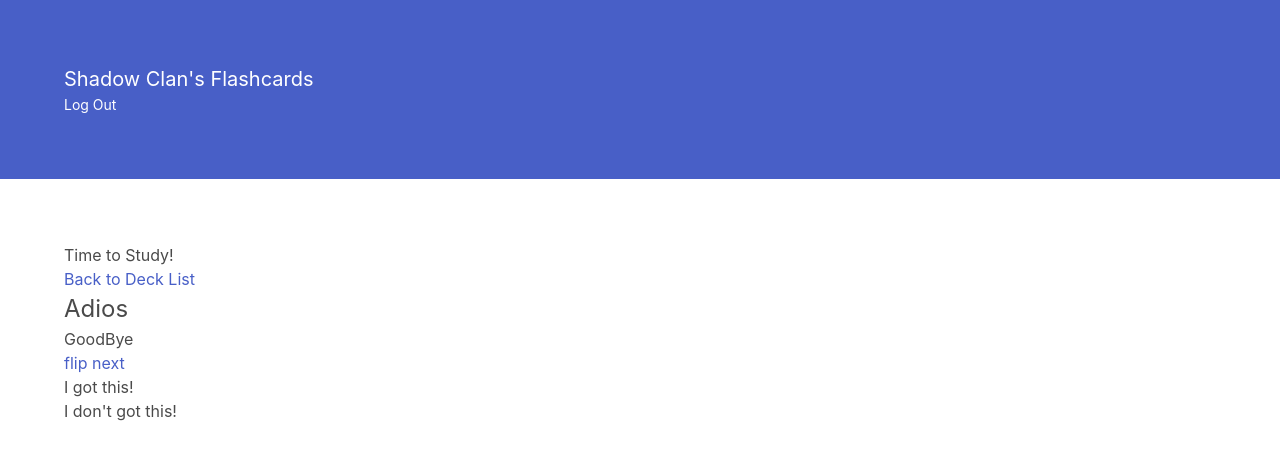
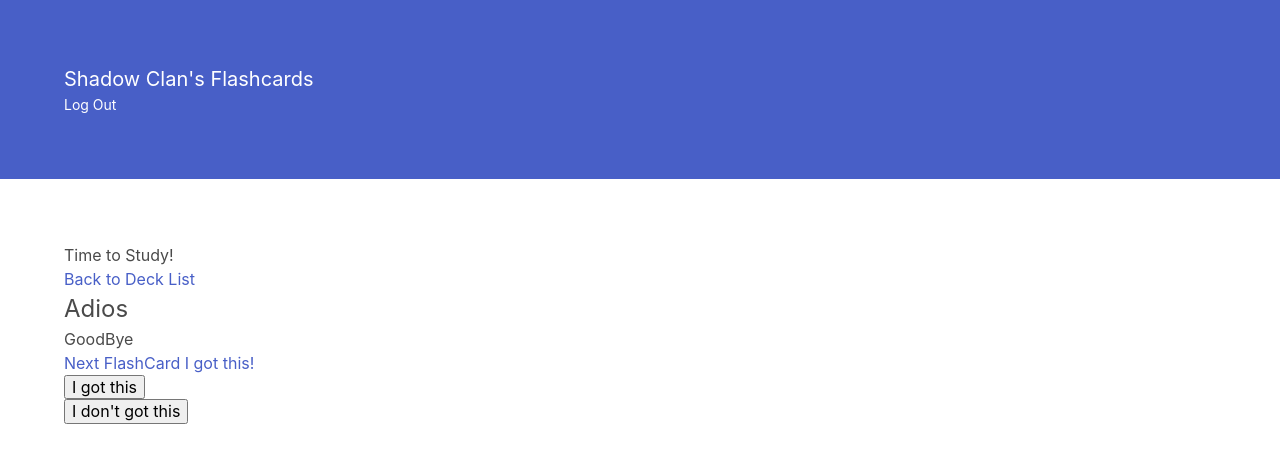
Before and after one commit to paulreece/Leitner-Flashcards, a Django app: a page that uses templates/show_answer.html in a window 1280 px wide. Shown: the top 463 px of the page. Run offline with Django 4.2, Linux system fonts and the light colour scheme; a user stored in the database is signed in; data comes from the database, SQL or seed files in the repository; both versions use the stored data as it was after the commit.

Commit message:
lots of new stuf

```diff
--- a/flashcard/urls.py
+++ b/flashcard/urls.py
@@ -28,6 +28,10 @@ urlpatterns = [
     path("decks/<slug:slug>/delete",
          flash_views.delete_deck, name="delete_deck"),
     path("decks/<slug:slug>", flash_views.show_flashcards, name="show_flashcards"),
+    path("decks/<slug:slug>/<int:pk>/correct/",
+         flash_views.add_correct, name="add_correct"),
+    path("decks/<slug:slug>/<int:pk>/incorrect/",
+         flash_views.add_incorrect, name="add_incorrect"),
     path("decks/<slug:slug>/add/",
          flash_views.add_flashcard, name="add_flashcard"),
     path("decks/<slug:slug>/<int:pk>/edit/",
@@ -38,5 +42,4 @@ urlpatterns = [
          flash_views.show_prompt, name="show_prompt"),
     path("decks/<slug:slug>/<int:pk>/answer",
          flash_views.show_answer, name="show_answer"),
-
 ]
--- a/flashcardsapp/views.py
+++ b/flashcardsapp/views.py
@@ -1,4 +1,5 @@
 from curses import flash
+from pickle import FALSE
 from django.shortcuts import render, redirect, get_object_or_404
 from django.contrib.auth.mixins import LoginRequiredMixin
 from django.http.response import HttpResponseRedirect
@@ -132,9 +133,44 @@ def show_prompt(request, slug, pk):
 @ login_required
 def show_answer(request, slug, pk):
     deck = get_object_or_404(Deck, slug=slug)
+    flashcards = FlashCard.objects.get(pk=pk)
+    return render(request, "show_answer.html", {"flashcards": flashcards, "deck": deck})
+
+
+@ login_required
+def add_correct(request, slug, pk):
+    deck = get_object_or_404(Deck, slug=slug)
     flashcard = get_object_or_404(FlashCard, pk=pk)
-    return render(request, "show_answer.html", {"flashcard": flashcard, "deck": deck})
+    if request.method == "GET":
+        correct = FlashCard
+    else:
+        correct = FlashCard(request.method == "POST")
 
+        FlashCard.objects.filter(pk=flashcard.pk).update(
+            correct=True
+        ),
+        return redirect(to="show_prompt", slug=deck.slug, pk=flashcard.pk)
+
+    return render(request, "correct.html", {"deck": deck, "flashcard": flashcard, "correct": correct},)
+
+
+@ login_required
+def add_incorrect(request, slug, pk):
+    deck = get_object_or_404(Deck, slug=slug)
+    flashcard = get_object_or_404(FlashCard, pk=pk)
+    if request.method == "GET":
+        incorrect = FlashCard
+    else:
+        missed = flashcard.missed
+        missed += 1
+        incorrect = FlashCard(request.method == "POST")
+
+        FlashCard.objects.filter(pk=flashcard.pk).update(
+            correct=False, missed=missed
+        ),
+        return redirect(to="show_prompt", slug=deck.slug, pk=flashcard.pk)
+
+    return render(request, "incorrect.html", {"deck": deck, "flashcard": flashcard, "incorrect": incorrect},)
 
 # class FlaschCardListView(LoginRequiredMixin, ListView):
 #     model = FlashCard
--- a/templates/show_answer.html
+++ b/templates/show_answer.html
@@ -9,15 +9,34 @@
 <a href={% url 'deck_list' %}>Back to Deck List</a>
 
 <div>
-    <p class="f3 lh-copy">{{ flashcard.prompt }}</p>
-    <p>{{ flashcard.answer }}</p>
+    <p class="f3 lh-copy">{{ flashcards.prompt }}</p>
+    <p>{{ flashcards.answer }}</p>
 </div>
 <div>
+    {% if flashcards %}
 <!--this div will hold options to flip the card, to go to the next card, and mark it as studied -->
-    <a href={% url 'show_prompt' %}>flip</a>
-    <a href={% url 'show_prompt' %}>next</a>
-    <p>I got this!</p>
-    <p>I don't got this!</p>
+
+<a href={% url 'show_prompt' deck.slug flashcards.get_next.id%}>Next FlashCard</a>
+<a href={% url 'add_correct' deck.slug flashcards.id %}>I got this!</a>
+<div>
+<form action="{% url 'add_correct' deck.slug flashcards.pk %}" method="POST">
+    {% csrf_token %}
+      <button type="submit">I got this</button>
+      </form>
+    </div>
+<div>
+<form action="{% url 'add_incorrect' deck.slug flashcards.pk %}" method="POST">
+        {% csrf_token %}
+
+          <button type="submit">I don't got this</button>
+          </form>
 </div>
 
+</div>
+{% else %}
+<p>No Flashcards found!</p>
+{% endif %}
+
+
+
 {% endblock content %}
--- a/templates/show_prompt.html
+++ b/templates/show_prompt.html
@@ -14,11 +14,11 @@
 <div >
     {% if flashcards %}
       <p >{{ flashcards.prompt }}</p>
-      <p >{{ flashcards.answer }}</p>
       <!-- Here we link to the 'flashcard' view, and pass it the ID of the next card in the sequence -->
       <a href={% url 'show_prompt' deck.slug flashcards.get_next.id%}>Next FlashCard</a>
+      <a href={% url 'show_answer' deck.slug flashcards.pk %}>flip</a>
       {% else %}
-        <p>NO ACCESS RECORDS FOUND!</p>
+        <p>No Flashcards found!</p>
       {% endif %}
   </div>
 <div>
@@ -28,4 +28,3 @@
 </div>
 
 {% endblock content %}
-    <!-- <a href={% url 'show_answer' deck.slug flashcards.get.id %}>flip</a> -->
```
Also changed, not shown: templates/correct.html (added, +14 -0 lines), templates/incorrect.html (added, +14 -0 lines), db.sqlite3.
